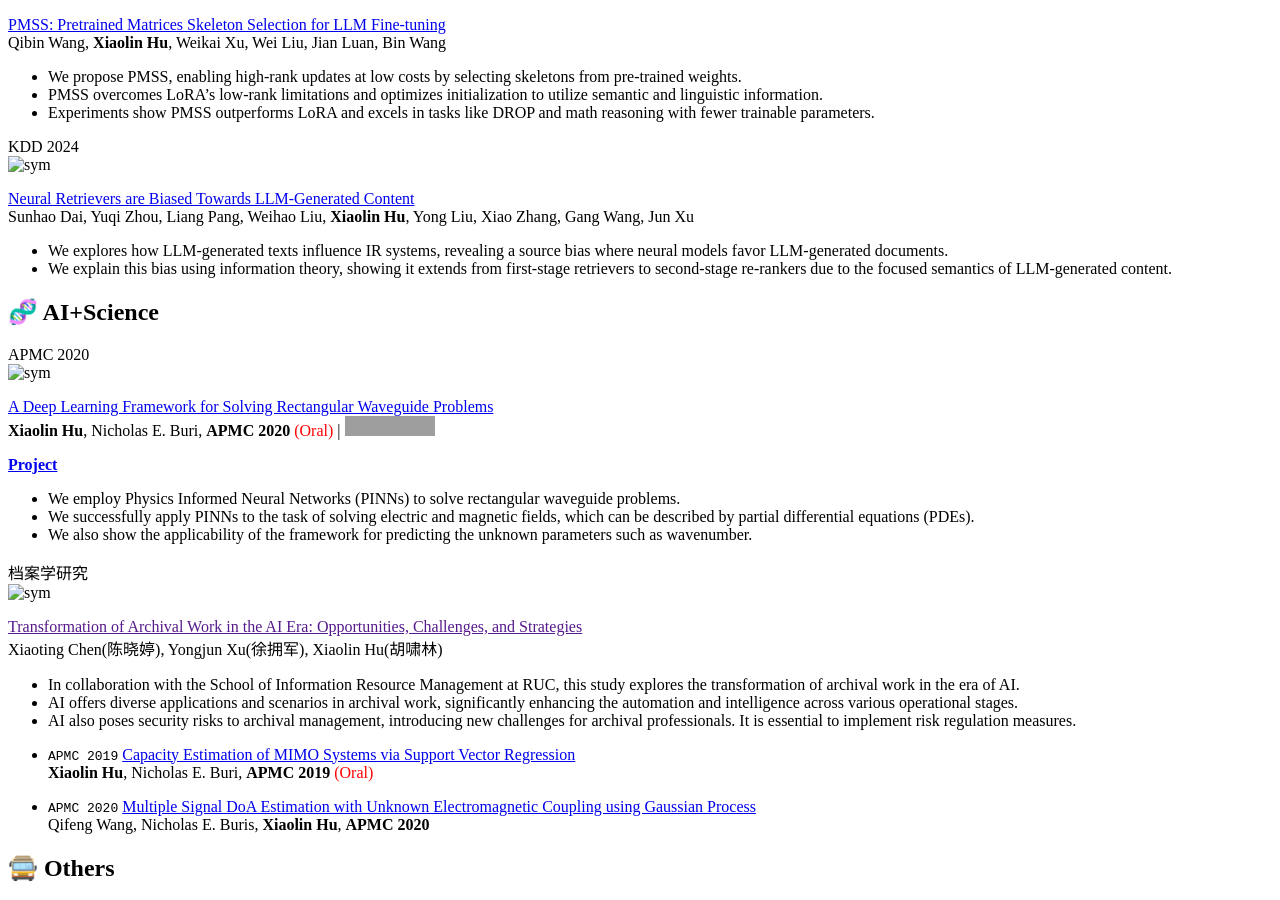
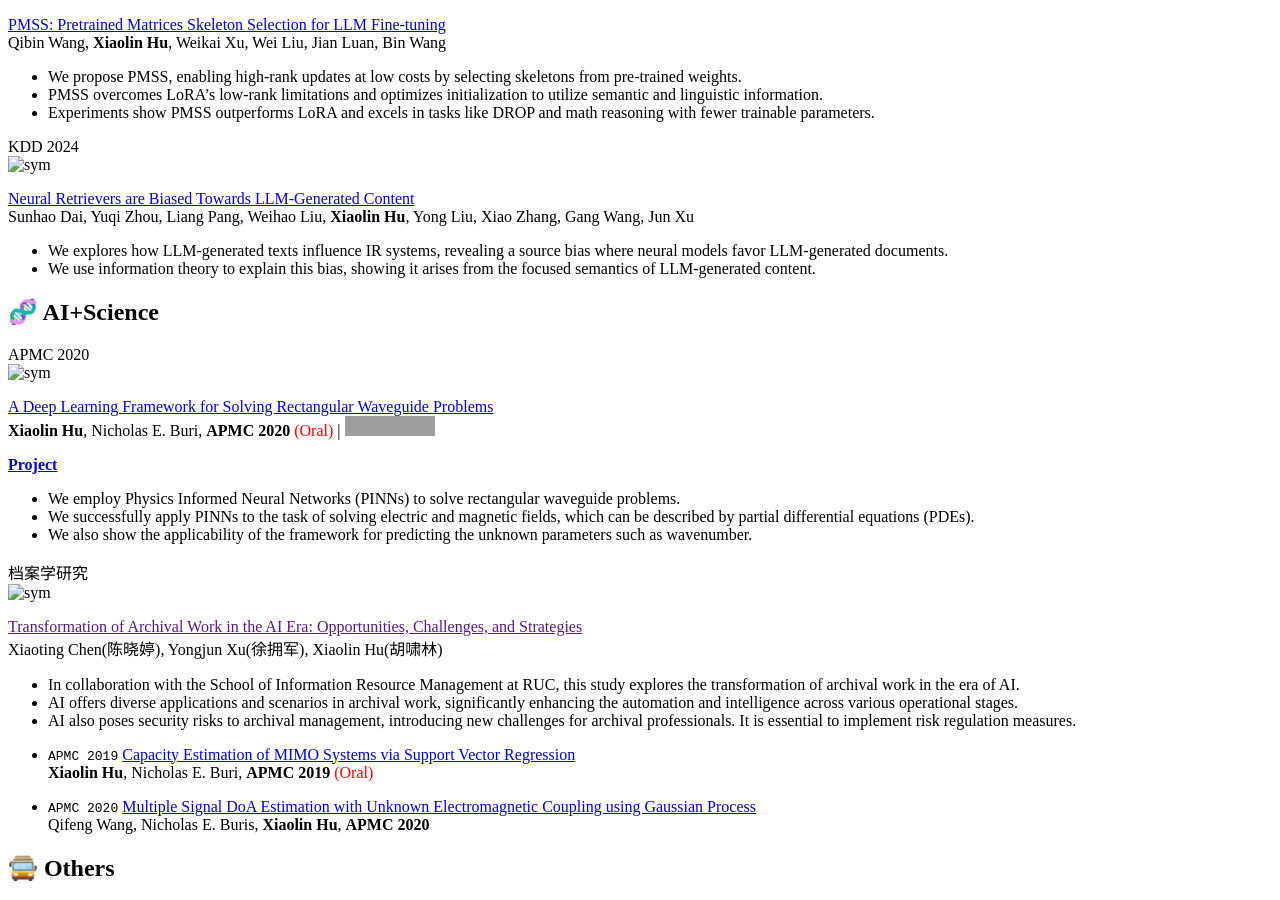
Before and after one commit to hsiaolinhu/hsiaolinhu.github.io, a Jekyll site: the page built from _pages/includes/pub.md, in a window 1280 px wide and 900 px high, scrolled down 1232 px. Built offline with Jekyll 4.4.1, drawn with Linux system fonts in a browser that asks for light colours; our own code applies the rules of GitHub Pages for plain Markdown files; grey boxes are pictures that could not be loaded.

Commit message:
update kdd

```diff
--- a/_pages/includes/pub.md
+++ b/_pages/includes/pub.md
@@ -65,7 +65,7 @@ Qibin Wang, **Xiaolin Hu**, Weikai Xu, Wei Liu, Jian Luan, Bin Wang
 </div>
 </div>
 
-<div class='paper-box'><div class='paper-box-image'><div><div class="badge">KDD 2024</div><img src='images/ir-bias.png' alt="sym" width="100%"></div></div>
+<div class='paper-box'><div class='paper-box-image'><div><div class="badge">KDD 2024</div><img src='images/ir-bias.jpeg' alt="sym" width="100%"></div></div>
 <div class='paper-box-text' markdown="1">
 
 [Neural Retrievers are Biased Towards LLM-Generated Content](https://arxiv.org/abs/2310.20501) \\
@@ -74,7 +74,7 @@ Sunhao Dai, Yuqi Zhou, Liang Pang, Weihao Liu, **Xiaolin Hu**, Yong Liu, Xiao Zh
 <!-- [**Project**](https://github.com/xiaulinhu/pinn-pytorch) <strong><span class='show_paper_citations' data='4FA6C0AAAAAJ:LkGwnXOMwfcC'></span></strong> -->
 
 - We explores how LLM-generated texts influence IR systems, revealing a source bias where neural models favor LLM-generated documents.
-- We explain this bias using information theory, showing it extends from first-stage retrievers to second-stage re-rankers due to the focused semantics of LLM-generated content.
+- We use information theory to explain this bias, showing it arises from the focused semantics of LLM-generated content.
 </div>
 </div>
 
```
Also changed, not shown: images/ir-bias.jpeg (added), images/ir-bias.png (deleted).
